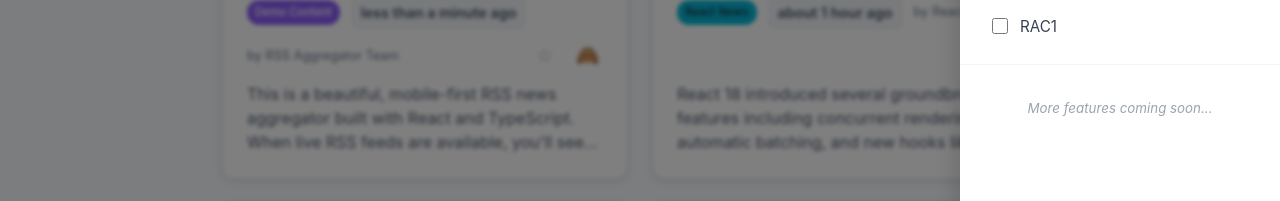
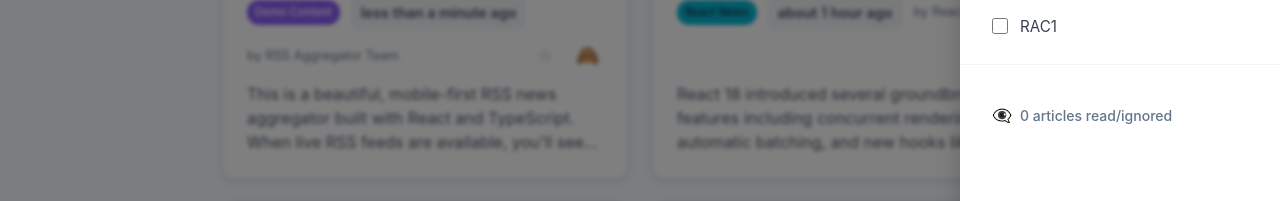
Before and after one commit to pearpages/rss, a React (Vite) app: page / in a window 1280 px wide. Both pictures are taken after a click on the button "Open menu". Shown: the part 381-582 px from the top of the page. Built offline with nearby package versions, Linux system fonts and the light colour scheme; no server answers; grey boxes are pictures that could not be loaded.

Commit message:
feat: added the ignore count

```diff
--- a/src/App.tsx
+++ b/src/App.tsx
@@ -150,6 +150,7 @@ function App() {
           availableSources={availableSources}
           selectedSources={selectedSources}
           showSavedOnly={showSavedOnly}
+          ignoredArticlesCount={ignoredArticles.length}
         />
       </header>
 
--- a/src/components/Menu/index.css
+++ b/src/components/Menu/index.css
@@ -192,7 +192,32 @@
 /* Menu Info */
 .menu-item-info {
   padding: 0.75rem 1.5rem;
-  text-align: center;
+  color: #64748b;
+  font-size: 0.8rem;
+  font-style: italic;
+}
+
+/* Menu Stats */
+.menu-stats {
+  padding: 0.75rem 1.5rem;
+}
+
+.menu-stat-item {
+  display: flex;
+  align-items: center;
+  gap: 0.5rem;
+  padding: 0.5rem 0;
+  color: #64748b;
+  font-size: 0.875rem;
+}
+
+.menu-stat-icon {
+  font-size: 1rem;
+  flex-shrink: 0;
+}
+
+.menu-stat-text {
+  font-weight: 500;
 }
 
 .menu-item-info small {
@@ -225,6 +250,10 @@
   .menu-item-info {
     padding: 0.875rem 2rem;
   }
+
+  .menu-stats {
+    padding: 0.875rem 2rem;
+  }
 }
 
 /* Focus states for accessibility */
--- a/src/components/Menu/index.tsx
+++ b/src/components/Menu/index.tsx
@@ -7,6 +7,7 @@ interface MenuProps {
   availableSources?: string[];
   selectedSources?: string[];
   showSavedOnly?: boolean;
+  ignoredArticlesCount?: number;
 }
 
 export const Menu = ({
@@ -14,7 +15,8 @@ export const Menu = ({
   onViewSaved,
   availableSources = [],
   selectedSources = [],
-  showSavedOnly = false
+  showSavedOnly = false,
+  ignoredArticlesCount = 0
 }: MenuProps) => {
   const [isOpen, setIsOpen] = useState(false);
 
@@ -96,8 +98,13 @@ export const Menu = ({
               )}
 
               <div className="menu-section">
-                <div className="menu-item-info">
-                  <small>More features coming soon...</small>
+                <div className="menu-stats">
+                  <div className="menu-stat-item">
+                    <span className="menu-stat-icon">👁️‍🗨️</span>
+                    <span className="menu-stat-text">
+                      {ignoredArticlesCount} article{ignoredArticlesCount !== 1 ? 's' : ''} read/ignored
+                    </span>
+                  </div>
                 </div>
               </div>
             </div>
```
